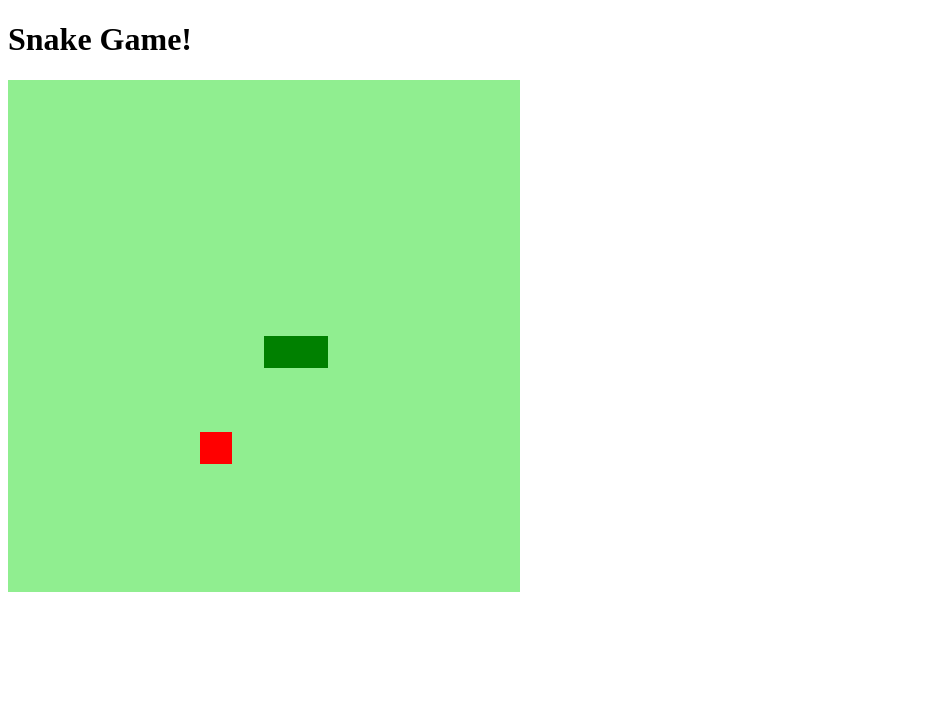
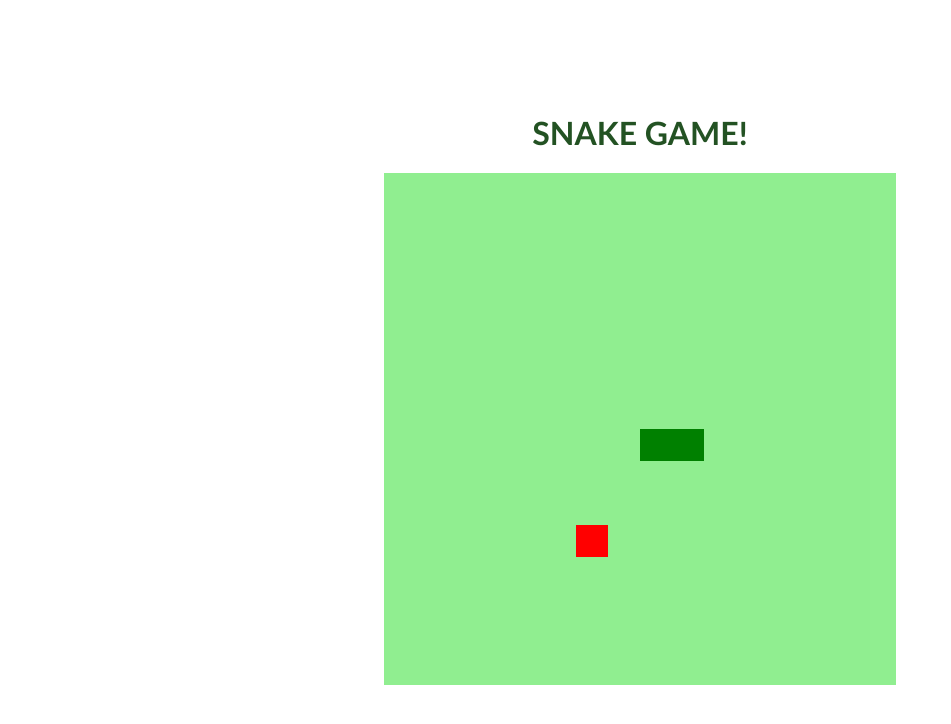
Before and after one commit to hugo-nascimento/snake-game, a plain HTML site: page index.html in a window 1280 px wide. Shown: the whole page, without its empty margins (0-951 px from the left). Drawn offline with Linux system fonts and the light colour scheme.

Commit message:
Entrega do Projeto Final

```diff
--- a/index.html
+++ b/index.html
@@ -9,7 +9,7 @@
     <title>Snake Game</title>
 </head>
 <body>
-    <h1>Snake Game!</h1>
+    <h1>SNAKE GAME!</h1>
     <canvas id="snake" width="512" height="512"></canvas>
 </body>
 </html>
--- a/style.css
+++ b/style.css
@@ -0,0 +1,10 @@
+body {
+    height: 95vh;
+    width: 95;
+    display: flex;
+    justify-content: center;
+    align-items: center;
+    flex-direction: column;
+    color: rgb(35, 82, 35);
+    font-family: 'Gill Sans', 'Gill Sans MT', Calibri, 'Trebuchet MS', sans-serif;
+}
```
